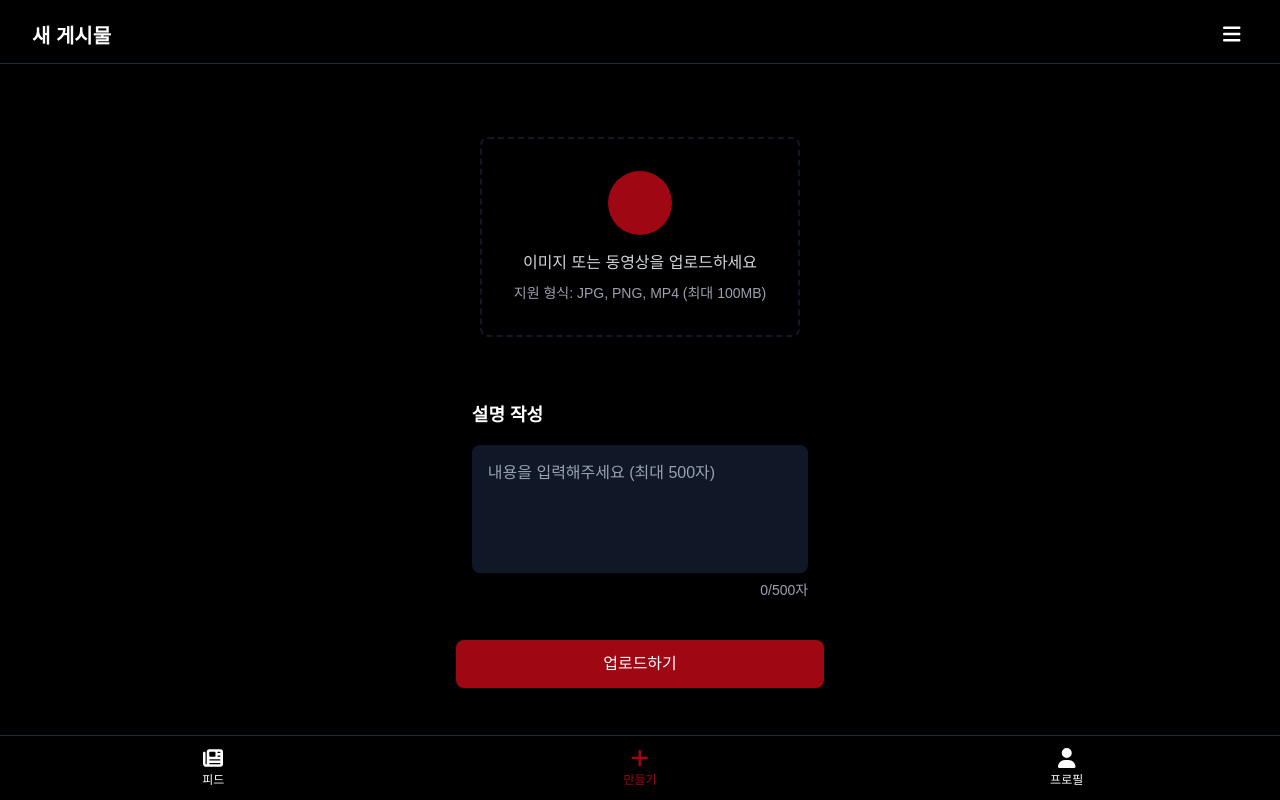
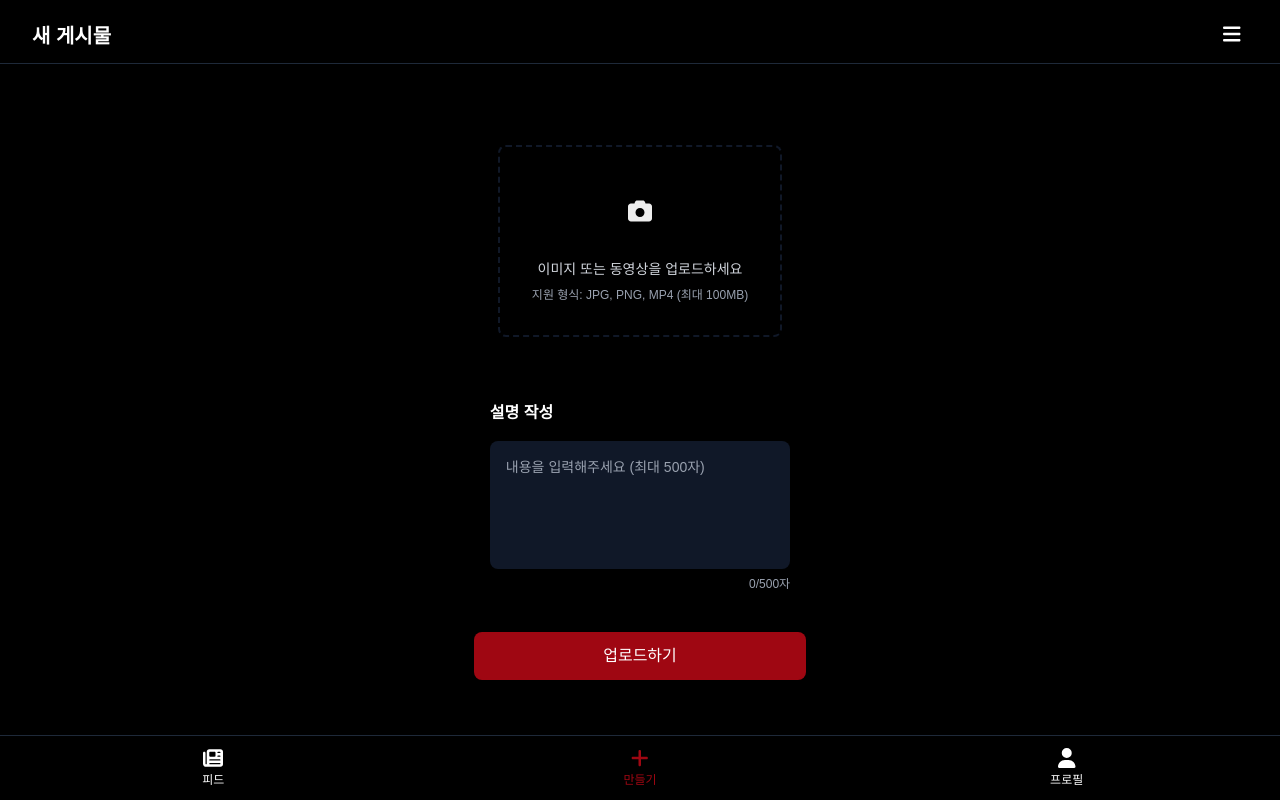
Before and after one commit to zzang535/poestagram, a Next.js app: page /create in a window 1280 px wide. Built offline with nearby package versions, Linux system fonts and the light colour scheme.

Commit message:
style: 새 게시물 페이지 텍스트 조정

```diff
--- a/src/components/CreatePost.tsx
+++ b/src/components/CreatePost.tsx
@@ -2,6 +2,8 @@
 
 import { useState } from "react";
 import { useRouter } from "next/navigation";
+import { FontAwesomeIcon } from "@fortawesome/react-fontawesome";
+import { faCamera } from "@fortawesome/free-solid-svg-icons";
 
 
 export default function CreatePost() {
@@ -64,11 +66,29 @@ export default function CreatePost() {
   }
 
   return (
-    <div className="h-[100dvh] max-w-2xl mx-auto flex items-center justify-center">
+    <div className="
+      h-[100dvh]
+      max-w-2xl
+      mx-auto
+      flex
+      items-center
+      justify-center
+    ">
       {/* 가운데 박스 */}
       <div className="space-y-6">
-        <div className="bg-black rounded-lg p-6">
-          <div className="border-2 border-dashed border-gray-900 rounded-lg p-8 text-center">
+        <div className="
+          bg-black
+          rounded-lg
+          p-6
+        ">
+          <div className="
+            border-2
+            border-dashed
+            border-gray-900
+            rounded-lg
+            p-8
+            text-center
+          ">
             <input
               type="file"
               id="fileUpload"
@@ -77,32 +97,85 @@ export default function CreatePost() {
               onChange={handleFileChange}
             />
             <label htmlFor="fileUpload" className="cursor-pointer block">
-              <div className="mx-auto w-16 h-16 bg-red-800 bg-opacity-10 rounded-full flex items-center justify-center mb-4">
-                <i className="fas fa-camera text-red-800 text-2xl"></i>
+              <div className="
+                mx-auto
+                w-16
+                h-16
+                bg-opacity-10
+                rounded-full
+                flex
+                items-center
+                justify-center
+                mb-4
+              ">
+                <FontAwesomeIcon icon={faCamera} className="text-2xl" />
               </div>
-              <p className="text-gray-300 mb-2">이미지 또는 동영상을 업로드하세요</p>
-              <p className="text-sm text-gray-400">지원 형식: JPG, PNG, MP4 (최대 100MB)</p>
+              <p className="
+                text-gray-300
+                mb-2
+                text-sm
+              ">이미지 또는 동영상을 업로드하세요</p>
+              <p className="
+                text-xs
+                text-gray-400
+              ">지원 형식: JPG, PNG, MP4 (최대 100MB)</p>
             </label>
           </div>
         </div>
 
-        <div className="bg-black rounded-lg p-4">
-          <h2 className="text-lg font-semibold text-white mb-4">설명 작성</h2>
+        <div className="
+          bg-black
+          rounded-lg
+          p-4
+        ">
+          <h2 className="
+            text-base
+            font-semibold
+            text-white
+            mb-4
+          ">설명 작성</h2>
           <textarea
-            className="w-full h-32 border-none resize-none focus:ring-2 focus:ring-red-800 bg-gray-900 text-white placeholder-gray-400 rounded-lg p-4"
+            className="
+              text-sm
+              w-full
+              h-32
+              border-none
+              resize-none
+              focus:ring-2
+              focus:ring-red-800
+              bg-gray-900
+              text-white
+              placeholder-gray-400
+              rounded-lg
+              p-4
+            "
             placeholder="내용을 입력해주세요 (최대 500자)"
             maxLength={500}
             value={description}
             onChange={handleDescriptionChange}
           />
-          <div className="text-right text-sm text-gray-400">
+          <div className="
+            text-right
+            text-xs
+            text-gray-400
+          ">
             <span>{description.length}</span>/500자
           </div>
         </div>
 
         <button
           onClick={handleUpload}
-          className="w-full bg-red-800 text-white py-3 rounded-lg font-medium hover:bg-red-900 transition-colors"
+          className="
+            w-full
+            bg-red-800
+            text-white
+            text-base
+            py-3
+            rounded-lg
+            font-medium
+            hover:bg-red-900
+            transition-colors
+          "
         >
           업로드하기
         </button>
```
